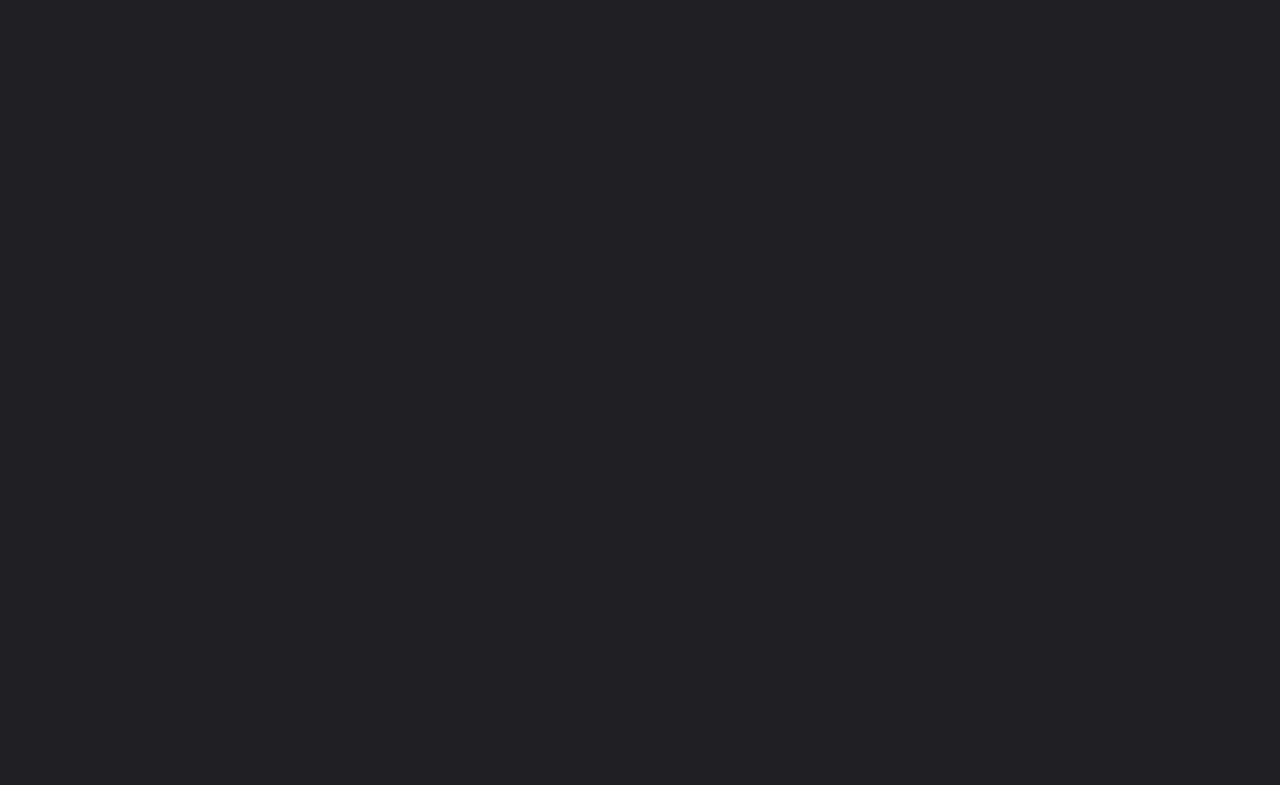
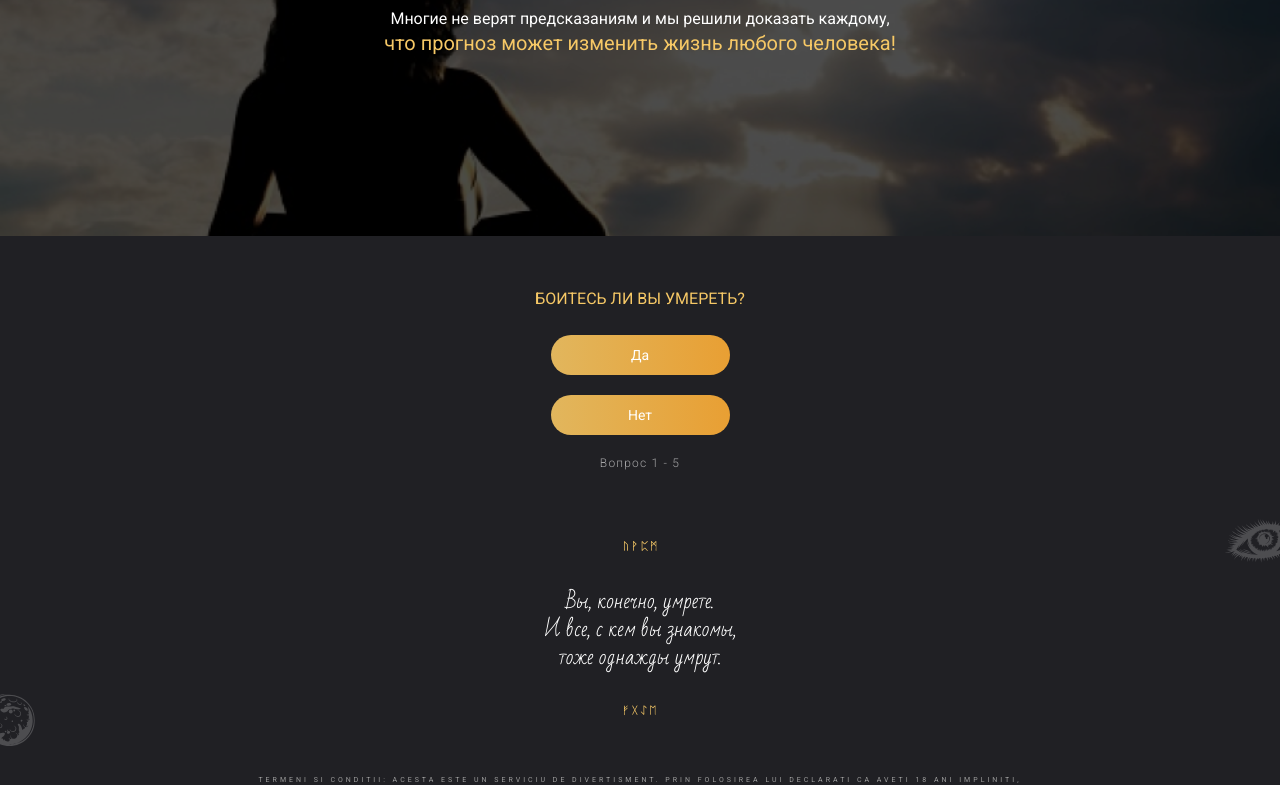
Before and after one commit to nomelnomel/abcmobile, a Vue app: page / in a window 1280 px wide. Shown: the part 900-1685 px from the top of the page. Before the commit the page ends 800 px from the top, so only its background shows below. Built offline with nearby package versions, Linux system fonts and the light colour scheme.

Commit message:
first real deploy

```diff
--- a/src/App.vue
+++ b/src/App.vue
@@ -1,6 +1,6 @@
 <template>
   <div id="app">
-    <div v-if="counter===1 && !endPage">
+    <div v-if="counter===1">
       <p class="text1">Лучшие астрологи и экстрасенсы Румынии</p>
       <div class="hr"/>
       <p class="text2">Точность прогноза: 97%</p>
@@ -123,7 +123,7 @@
       <img src="../src/assets/img/loading.svg" alt="">
     </div>
 
-    <div class="runes" v-if="counter===1 && !endPage">
+    <div class="runes" v-if="counter===1">
       <img src="../src/assets/img/rune1.svg" alt="">
       <img src="../src/assets/img/eye-1.svg" alt="" class="eye1">
       <p class="text5">
@@ -247,7 +247,7 @@ export default {
       yearError: false,
       loading: false,
       audioLoading: false,
-      endPage: true
+      endPage: false
     }
   },
   methods: {
```
